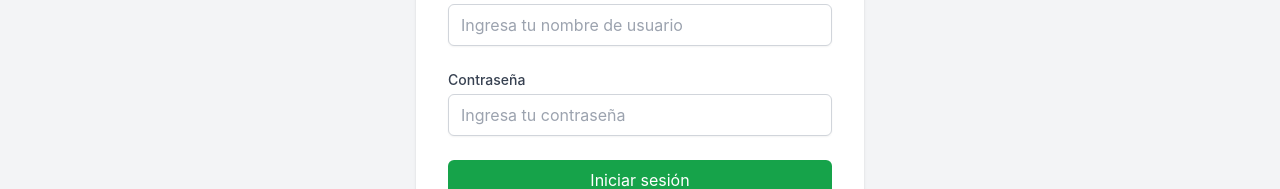
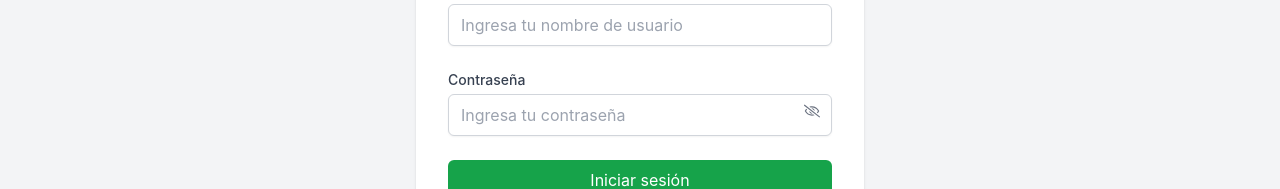
Before and after one commit to pedro-damian/jugueteria-app, a React (Vite) app: page /login in a window 1280 px wide. Shown: the part 264-453 px from the top of the page. Built offline with nearby package versions, Linux system fonts and the light colour scheme; the HTML template or start-up script is replaced by a standard one.

Commit message:
instalar react-toastify

```diff
--- a/package.json
+++ b/package.json
@@ -14,7 +14,8 @@
     "react": "^18.3.1",
     "react-dom": "^18.3.1",
     "react-icons": "^5.4.0",
-    "react-router-dom": "^7.0.2"
+    "react-router-dom": "^7.0.2",
+    "react-toastify": "^11.0.3"
   },
   "devDependencies": {
     "@eslint/js": "^9.15.0",
--- a/src/App.jsx
+++ b/src/App.jsx
@@ -1,4 +1,6 @@
 import { Routes, Route } from "react-router-dom";
+import { ToastContainer } from "react-toastify";
+import "react-toastify/dist/ReactToastify.css";
 import Navbar from "./components/Navbar";
 import Footer from "./components/Footer";
 import Home from "./pages/Home";
@@ -50,6 +52,7 @@ function App() {
             </Routes>
           </main>
           <Footer />
+          <ToastContainer />
         </div>
       </AppProviders>
     </AuthProvider>
--- /dev/null
+++ b/src/components/carrito/BotonCheckout.jsx
@@ -0,0 +1,37 @@
+import { useNavigate } from "react-router-dom";
+import { autenticacionUsuario } from "../../context/AuthContext";
+import { toast } from "react-toastify";
+
+function BotonCheckout() {
+  const navigate = useNavigate();
+  const { user } = autenticacionUsuario();
+
+  const handleCheckoutClick = () => {
+    if (!user) {
+      toast.error("Necesitas Iniciar Sesion para realizar la compra", {
+        position: "top-right",
+        autoClose: 5000,
+        hideProgressBar: false,
+        closeOnClick: true,
+        pauseOnHover: true,
+        draggable: true,
+        progress: undefined,
+      });
+      navigate("/login");
+    } else {
+      navigate("/checkout");
+    }
+  };
+
+  return (
+    <button
+      onClick={handleCheckoutClick}
+      className="w-full text-center bg-green-500 text-white font-semibold py-2 px-4 rounded mt-4
+                 hover:bg-green-600 transition-colors"
+    >
+      Proceder al pago
+    </button>
+  );
+}
+
+export default BotonCheckout;
--- a/src/components/cuenta/CambiarPassword.jsx
+++ b/src/components/cuenta/CambiarPassword.jsx
@@ -10,7 +10,7 @@ function CambiarPassword() {
   });
   const [error, setError] = useState("");
   const [success, setSuccess] = useState("");
-  const [showPassword, setShowPassword] = useState({
+  const [showPassword, setShowPassword] = useState({ // Estado para controlar la visibilidad de las contraseñas.
     passwordActual: false,
     passwordNuevo: false,
     confirmarPassword: false,
@@ -19,6 +19,7 @@ function CambiarPassword() {
   const [isSubmitting, setIsSubmitting] = useState(false);
   const navigate = useNavigate();
 
+  // Efecto para obtener el ID de usuario y el token de autenticación al cargar el componente.
   useEffect(() => {
     const userId = localStorage.getItem("id");
     const token = localStorage.getItem("token");
@@ -32,6 +33,7 @@ function CambiarPassword() {
     setUserId(userId);
   }, [navigate]);
 
+  // Función para manejar cambios en los campos del formulario
   const handleChange = (e) => {
     const { name, value } = e.target;
     setFormData((prev) => ({
@@ -42,6 +44,7 @@ function CambiarPassword() {
     setSuccess("");
   };
 
+  // Función para alternar la visibilidad de las contraseñas
   const togglePasswordVisibility = (field) => {
     setShowPassword((prev) => ({
       ...prev,
@@ -49,6 +52,7 @@ function CambiarPassword() {
     }));
   };
 
+  // Función para manejar errores de la solicitud
   const handleFetchError = async (response) => {
     const errorData = await response.json();
     setError(errorData.message || "Ocurrió un error");
@@ -56,6 +60,7 @@ function CambiarPassword() {
     return;
   };
 
+  // Función para manejar el envío del formulario
   const handleSubmit = async (e) => {
     e.preventDefault();
     setError("");
--- a/src/pages/Carrito.jsx
+++ b/src/pages/Carrito.jsx
@@ -2,7 +2,8 @@ import { useCart } from "../context/CartContext";
 import Producto from "../components/carrito/ProductoCarrito";
 import Resumen from "../components/carrito/ResumenCarrito";
 import BannerCategoria from "../components/BannerCategoria";
-import { useState } from "react";
+import BotonCheckout from "../components/carrito/BotonCheckout";
+// import { useState } from "react";
 
 function Carrito() {
   // Usamos el contexto del carrito
@@ -54,6 +55,7 @@ function Carrito() {
             descuentos={0}
             total={subtotal} // Puedes ajustar esto según tu lógica de descuentos
           />
+          <BotonCheckout />
         </div>
       </div>
     </>
--- a/src/pages/Login.jsx
+++ b/src/pages/Login.jsx
@@ -2,15 +2,16 @@ import { Link, useNavigate } from "react-router-dom";
 import { useState } from "react";
 import { autenticacionUsuario } from "../context/AuthContext";
 import { loginUser } from "../api/Autenticacion";
+import { FaRegEye, FaRegEyeSlash } from "react-icons/fa";
 
 // Componente reutilizable para un campo de entrada
 function InputField({ id, label, type, value, onChange, placeholder }) {
   return (
-    <div>
+    <div className=" relative">
       <label htmlFor={id} className="block text-sm font-medium text-gray-700">
         {label}
       </label>
-      <div className="mt-1">
+      <div className="mt-1 relative">
         <input
           id={id}
           name={id}
@@ -19,7 +20,7 @@ function InputField({ id, label, type, value, onChange, placeholder }) {
           onChange={onChange}
           placeholder={placeholder}
           required
-          className="appearance-none block w-full px-3 py-2 border border-gray-300 rounded-md shadow-sm placeholder-gray-400 focus:outline-none focus:ring-green-500 focus:border-green-500"
+          className=" w-full px-3 py-2 border border-gray-300 rounded-md shadow-sm placeholder-gray-400 focus:outline-none focus:ring-green-500 focus:border-green-500"
         />
       </div>
     </div>
@@ -32,6 +33,19 @@ function Login() {
   const { login } = autenticacionUsuario();
   const [formData, setFormData] = useState({ username: "", password: "" }); // Mantener 'username'
   const [error, setError] = useState("");
+
+  // Estado para controlar la visibilidad de las contraseñas.
+  const [showPassword, setShowPassword] = useState({
+    password: false,
+  });
+
+  // Función para alternar la visibilidad de las contraseñas
+  const togglePasswordVisibility = (field) => {
+    setShowPassword((prev) => ({
+      ...prev,
+      [field]: !prev[field],
+    }));
+  };
 
   const handleChange = (e) => {
     const { name, value } = e.target;
@@ -83,14 +97,25 @@ function Login() {
               value={formData.username} // Usando 'username'
               onChange={handleChange}
             />
+            <div className="relative">
               <InputField
                 id="password"
                 label="Contraseña"
-              type="password"
+                type={showPassword.password ? "text" : "password"}
+
                 placeholder="Ingresa tu contraseña"
                 value={formData.password}
                 onChange={handleChange}
               />
+              <button
+                type="button"
+                onClick={() => togglePasswordVisibility("password")}
+                className="absolute right-3 top-1/2 transform  -translate-y-1/8 text-gray-500 hover:text-gray-700"
+              >
+                {showPassword.password ? <FaRegEye /> : <FaRegEyeSlash />}
+              </button>
+            </div>
+
             <button
               type="submit"
               className="w-full flex justify-center py-2 px-4 bg-green-600 text-white rounded-md hover:bg-green-700 transition-colors duration-200"
--- a/src/pages/Registro.jsx
+++ b/src/pages/Registro.jsx
@@ -1,5 +1,6 @@
 import { Link } from "react-router-dom";
 import { useState } from "react";
+import { FaRegEye, FaRegEyeSlash } from "react-icons/fa";
 import { registerUser } from "../api/Registro";
 
 function Registro() {
@@ -15,6 +16,20 @@ function Registro() {
   const [errors, setErrors] = useState({});
   const [successMessage, setSuccessMessage] = useState("");
   const [errorMessage, setErrorMessage] = useState("");
+
+  const [showPassword, setShowPassword] = useState({ // Estado para controlar la visibilidad de las contraseñas.
+    password: false,
+  });
+
+
+  // Función para alternar la visibilidad de las contraseñas
+  const togglePasswordVisibility = (field) => {
+    setShowPassword((prev) => ({
+      ...prev,
+      [field]: !prev[field],
+    }));
+  };
+
 
   // Manejar cambios en los inputs
   const handleChange = (e) => {
@@ -116,9 +131,8 @@ function Registro() {
                   type="text"
                   value={formData.username}
                   onChange={handleChange}
-                  className={`appearance-none block w-full px-3 py-2 border ${
-                    errors.username ? "border-red-500" : "border-gray-300"
-                  } rounded-md shadow-sm placeholder-gray-400 focus:outline-none focus:ring-green-500 focus:border-green-500`}
+                  className={`appearance-none block w-full px-3 py-2 border ${errors.username ? "border-red-500" : "border-gray-300"
+                    } rounded-md shadow-sm placeholder-gray-400 focus:outline-none focus:ring-green-500 focus:border-green-500`}
                 />
                 {errors.username && (
                   <p className="mt-1 text-sm text-red-600">{errors.username}</p>
@@ -141,9 +155,8 @@ function Registro() {
                   type="text"
                   value={formData.lastname}
                   onChange={handleChange}
-                  className={`appearance-none block w-full px-3 py-2 border ${
-                    errors.lastname ? "border-red-500" : "border-gray-300"
-                  } rounded-md shadow-sm placeholder-gray-400 focus:outline-none focus:ring-green-500 focus:border-green-500`}
+                  className={`appearance-none block w-full px-3 py-2 border ${errors.lastname ? "border-red-500" : "border-gray-300"
+                    } rounded-md shadow-sm placeholder-gray-400 focus:outline-none focus:ring-green-500 focus:border-green-500`}
                 />
                 {errors.lastname && (
                   <p className="mt-1 text-sm text-red-600">{errors.lastname}</p>
@@ -166,9 +179,8 @@ function Registro() {
                   type="email"
                   value={formData.email}
                   onChange={handleChange}
-                  className={`appearance-none block w-full px-3 py-2 border ${
-                    errors.email ? "border-red-500" : "border-gray-300"
-                  } rounded-md shadow-sm placeholder-gray-400 focus:outline-none focus:ring-green-500 focus:border-green-500`}
+                  className={`appearance-none block w-full px-3 py-2 border ${errors.email ? "border-red-500" : "border-gray-300"
+                    } rounded-md shadow-sm placeholder-gray-400 focus:outline-none focus:ring-green-500 focus:border-green-500`}
                 />
                 {errors.email && (
                   <p className="mt-1 text-sm text-red-600">{errors.email}</p>
@@ -183,21 +195,27 @@ function Registro() {
               >
                 Contraseña:
               </label>
-              <div className="mt-1">
+              <div className="mt-1 relative">
                 <input
                   placeholder="crea tu contraseña"
                   id="password"
                   name="password"
-                  type="password"
+                  type={showPassword.password ? "text" : "password"}
                   value={formData.password}
                   onChange={handleChange}
-                  className={`appearance-none block w-full px-3 py-2 border ${
-                    errors.password ? "border-red-500" : "border-gray-300"
-                  } rounded-md shadow-sm placeholder-gray-400 focus:outline-none focus:ring-green-500 focus:border-green-500`}
+                  className={`appearance-none block w-full px-3 py-2 border ${errors.password ? "border-red-500" : "border-gray-300"
+                    } rounded-md shadow-sm placeholder-gray-400 focus:outline-none focus:ring-green-500 focus:border-green-500`}
                 />
                 {errors.password && (
                   <p className="mt-1 text-sm text-red-600">{errors.password}</p>
                 )}
+                <button
+                  type="button"
+                  onClick={() => togglePasswordVisibility("password")}
+                  className="absolute right-3 top-1/2 -translate-y-1/2 text-gray-500 hover:text-gray-700"
+                >
+                  {showPassword.passwordActual ? <FaRegEye /> : <FaRegEyeSlash />}
+                </button>
               </div>
             </div>
 
```
Also changed, not shown: src/components/carrito/ResumenCarrito.jsx (+1 -17 lines), 2 other files (tests, documents, lock files or other folders). Lines whose indentation alone changed are shown as unchanged.
